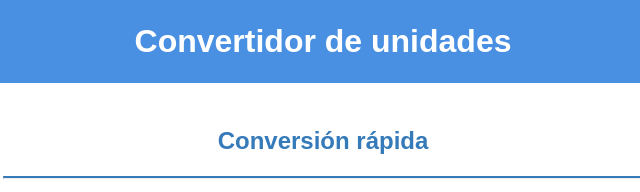
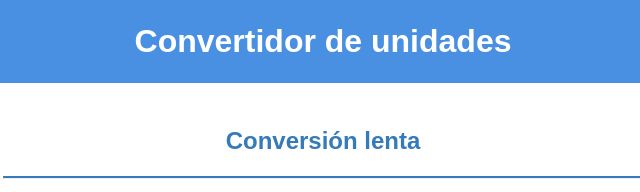
Before and after one commit to BastianM18/conversor-unidades, a plain HTML site: page index.html in a window 1280 px wide. Shown: the top 192 px of the page, 317-957 px from the left. Drawn offline with Linux system fonts and the light colour scheme.

Commit message:
Editando h1 del esction

```diff
--- a/index.html
+++ b/index.html
@@ -17,7 +17,7 @@
   <main>
     <!-- Información de inicio de la página -->
     <section class="intro">
-      <h2>Conversión rápida</h2>
+      <h2>Conversión lenta</h2>
       <hr class="linea">
       <p>Nuestra herramienta de conversión de unidades es una herramienta en línea simple que permite convertir entre distintas unidades de peso, distancia y temperatura. En este sitio usted podrá introducir valores, seleccionar las unidades de origen y destino, y obtener resultados instantáneos.</p>
     </section>
```
